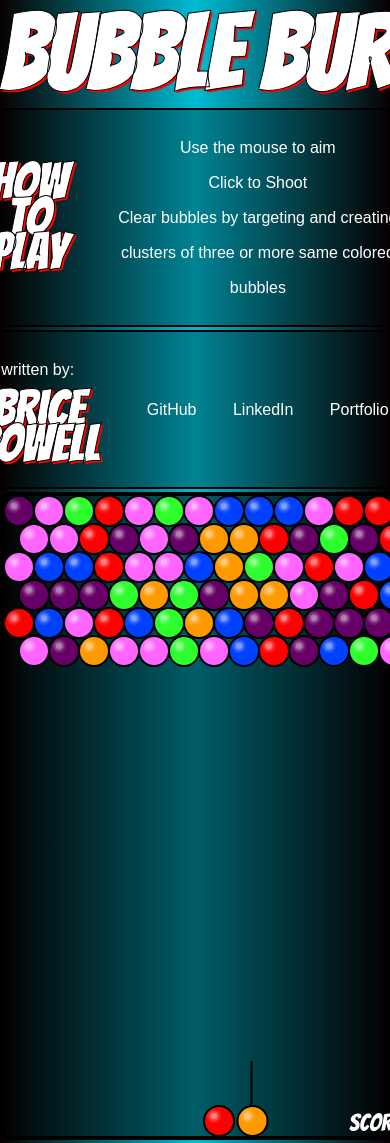
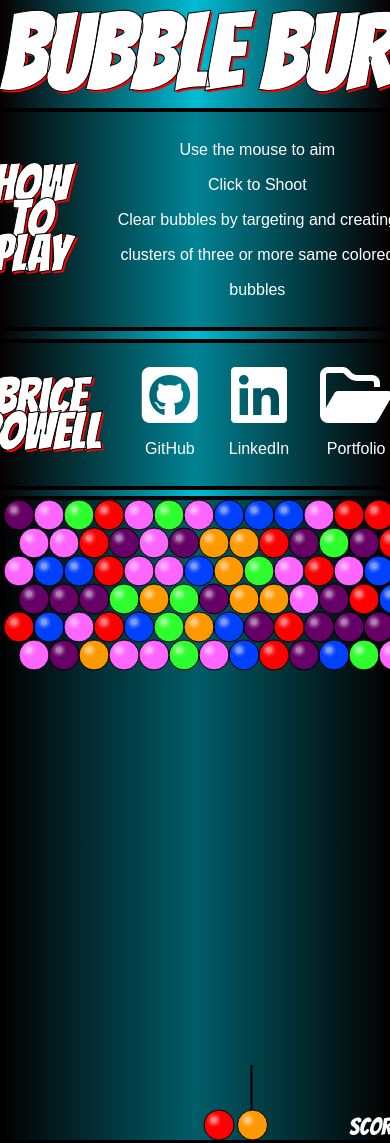
Before and after one commit to bpowell15/BubbleBurst, a website built with webpack: page index.html in a window 390 px wide. Shown: the top 1143 px of the page. Built offline with nearby package versions, Linux system fonts and the light colour scheme.

Commit message:
Fix dead links

```diff
--- a/assets/stylesheets/game.css
+++ b/assets/stylesheets/game.css
@@ -5,6 +5,7 @@ body {
   background-size: 100vw 100vh;
   color: white;
 }
+
 
 * {
   padding: 0;
@@ -70,7 +71,7 @@ h2 {
   border-radius: 10px;
   padding: 20px;
   line-height: 35px;
-  border: 2px solid black;
+  border: 4px solid black;
   color: white;
 
 }
@@ -90,6 +91,10 @@ h2 {
   }
 } */
 
+.personal-links ul {
+  flex-direction: row;
+}
+
 @media (max-width:1121px) {
   .rules, .personal-links {
     position: relative;
@@ -100,12 +105,12 @@ h2 {
     left: 0;
     right: 0;
     margin: 10px;
-    max-width: 460px;
-    min-width: 460px;
+    max-width: 456px;
+    min-width: 456px;
   }
 
   .personal-links {
-    top: -820px;
+    top: -815px;
     margin-top: 10px;
     flex-direction: row;
   }
--- a/index.html
+++ b/index.html
@@ -6,7 +6,7 @@
     <title>BubbleBurst</title>
   <link href="https://fonts.googleapis.com/css?family=Bangers|Monoton" rel="stylesheet">
      <link rel="stylesheet" type="text/css" href="./assets/stylesheets/game.css">
-
+     <script src="https://use.fontawesome.com/0fcbe27086.js"></script>
   </head>
   <body>
     <!-- <audio src="./assets/song.ogg" type="audio/mp3"> -->
@@ -27,12 +27,12 @@
       <canvas id="BubbleBurstCanvas" width="495" height="640"></canvas>
       <div class="personal-links">
         <div>
-          <p>written by:<h2>Brice Powell</h2></p>
+          <p><h2>Brice Powell</h2></p>
         </div>
         <ul>
-          <li><a href="www.github.com/bpowell15/">GitHub</a></li>
-          <li><a href="www.github.com/bpowell15/">LinkedIn</a></li>
-          <li><a href="www.github.com/bpowell15/">Portfolio</a></li>
+          <li><a href="https://www.github.com/bpowell15/"><i class="fa fa-github-square fa-4x" aria-hidden="true"></i><br>GitHub</a></li>
+          <li><a href="https://www.linkedin.com/in/bpowell15"><i class="fa fa-linkedin-square fa-4x" aria-hidden="true"></i><br>LinkedIn</a></li>
+          <li><a href="http://www.bricepowell.com"><i class="fa fa-folder-open-o fa-4x" aria-hidden="true"></i><br>Portfolio</a></li>
         </ul>
       </div>
   </div>
--- a/lib/bubble.js
+++ b/lib/bubble.js
@@ -35,6 +35,7 @@ class Bubble {
       this.ctx.fillStyle = this.bubbleColor;
       this.ctx.fill();
       this.ctx.strokeStyle = "#000000";
+      this.ctx.lineWidth=1;
       this.ctx.stroke();
 
       this.ctx.beginPath();
```
Also changed, not shown: lib/bundle.js, 1 other file.
